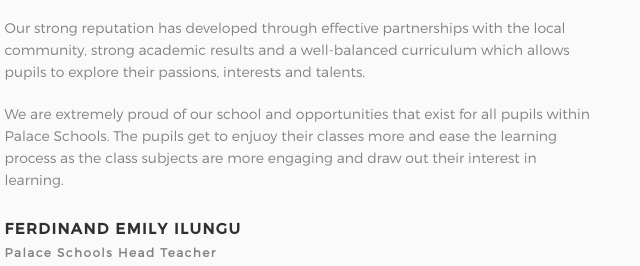
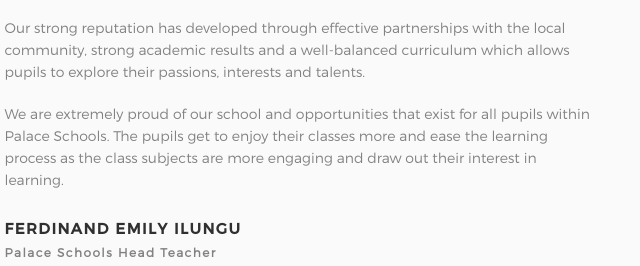
Before and after one commit to palaceschools/palace-schools, a plain HTML site: page index.html in a window 1280 px wide. Shown: the part 1101-1367 px from the top of the page, 613-1253 px from the left. Drawn offline with Linux system fonts and the light colour scheme.

Commit message:
Update index.html

```diff
--- a/index.html
+++ b/index.html
@@ -140,7 +140,7 @@
 							<h3>About Us</h3>
               <p>Palace is a private day and boarding school, located in Dar-Es-Salaam, Kinondoni-Madale street, Tanzania. Palace offers rigorous academic programmed which aligns with the Tanzania National Exams council (NECTA) coupled with a range of extra curricular activities serving pupils from Pre-primary level through primary level. Our children experience the benefits of education that is academically challenging and personally rewarding.</p>
               <p>Our strong reputation has developed through effective partnerships with the local community, strong academic results and a well-balanced curriculum which allows pupils to explore their passions, interests and talents.</p>
-              <p>We are extremely proud of our school and opportunities that exist for all pupils within Palace Schools. The pupils get to enjuoy their classes more and ease the learning process as the class subjects are more engaging and draw out their interest in learning.</p>
+              <p>We are extremely proud of our school and opportunities that exist for all pupils within Palace Schools. The pupils get to enjoy their classes more and ease the learning process as the class subjects are more engaging and draw out their interest in learning.</p>
 							<strong class="author">FERDINAND EMILY ILUNGU<span>Palace Schools Head Teacher</span></strong>
 						</div>
 					</div>
```
